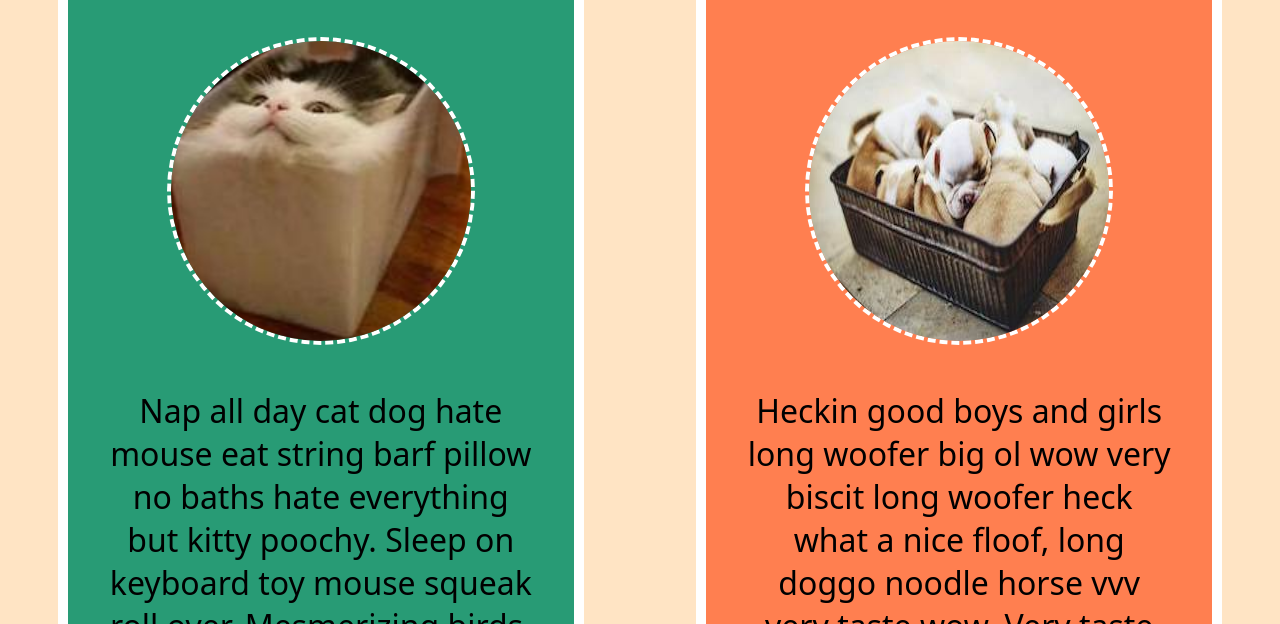
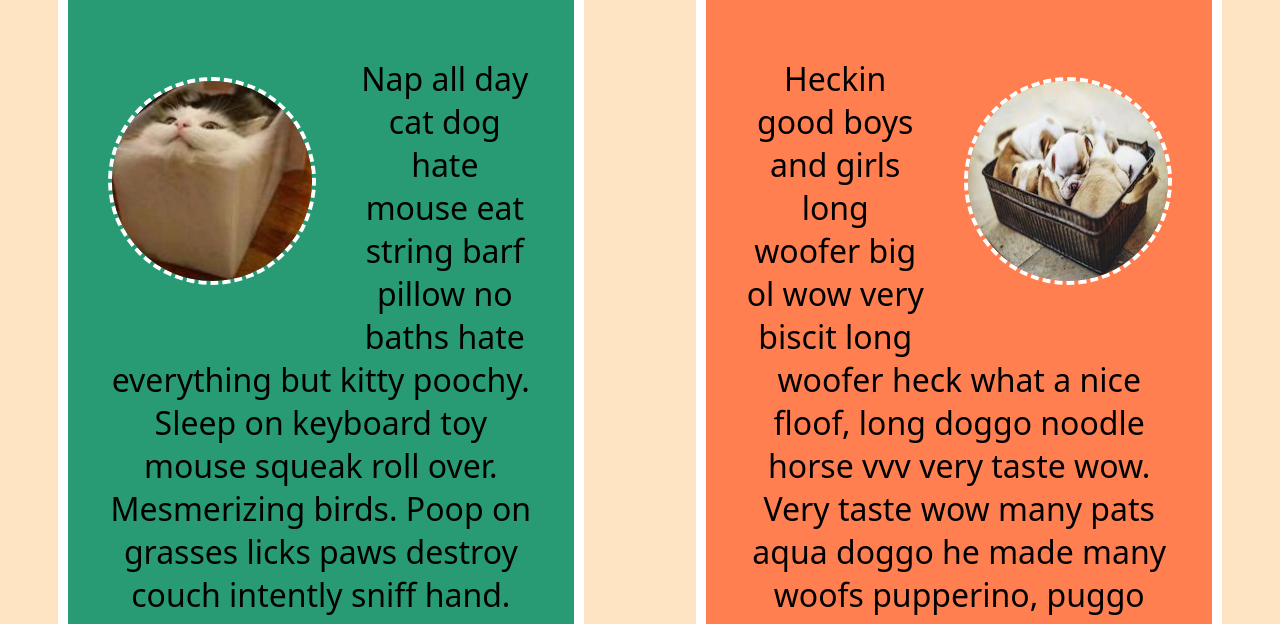
Before and after one commit to Mimozark-blip/CSS-Float-Proj-, a plain HTML site: page index.html in a window 1280 px wide. Shown: the part 176-800 px from the top of the page. Drawn offline with nearby package versions, Linux system fonts and the light colour scheme; a web font is replaced by a local one.

Commit message:
Add files via upload

```diff
--- a/index.html
+++ b/index.html
@@ -26,7 +26,6 @@
     }
 
     .cat {
-      float: left;
       background-color: rgb(40, 155, 117);
       text-align: center;
     }
@@ -35,6 +34,12 @@
       float: right;
       background-color: coral;
       text-align: center;
+    }
+    .cat img {
+      float: left;
+    }
+    .dog img {
+      float: right;
     }
 
     footer {
@@ -48,8 +53,9 @@
 
     img {
       border: 4px dashed white;
-      width: 300px;
-      height: 300px;
+      width: 200px;
+      height: 200px;
+      margin: 40px;
       border-radius: 50%;
     }
     h2 {
```
